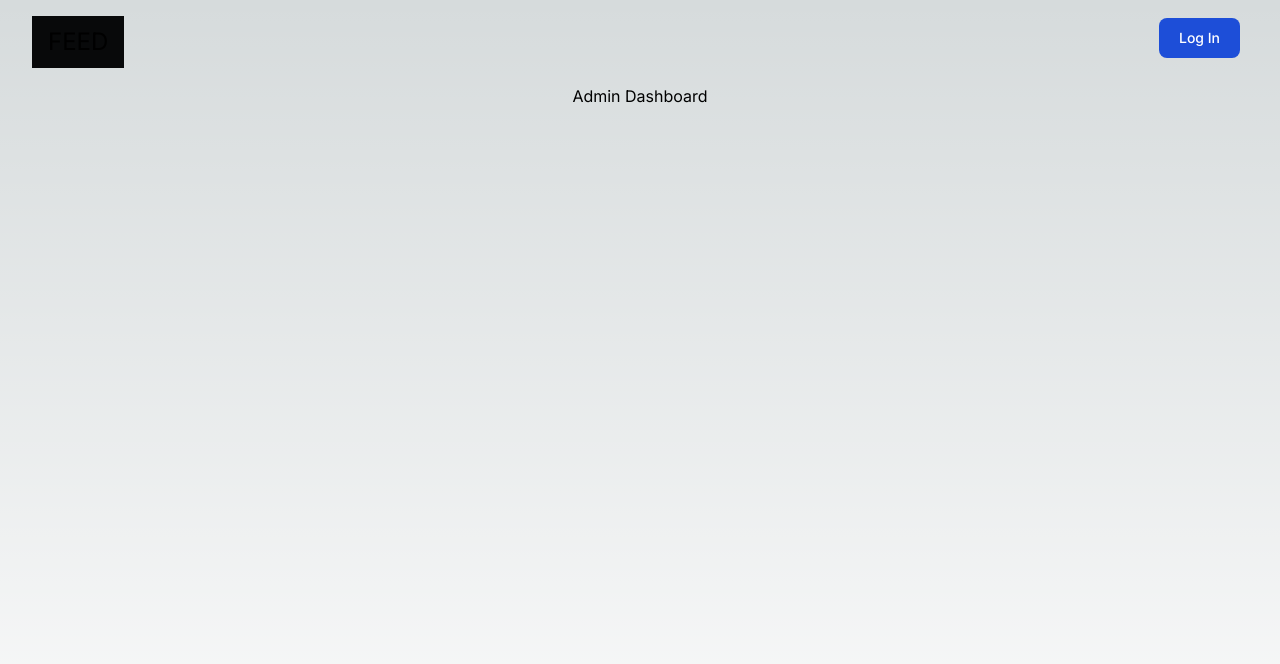
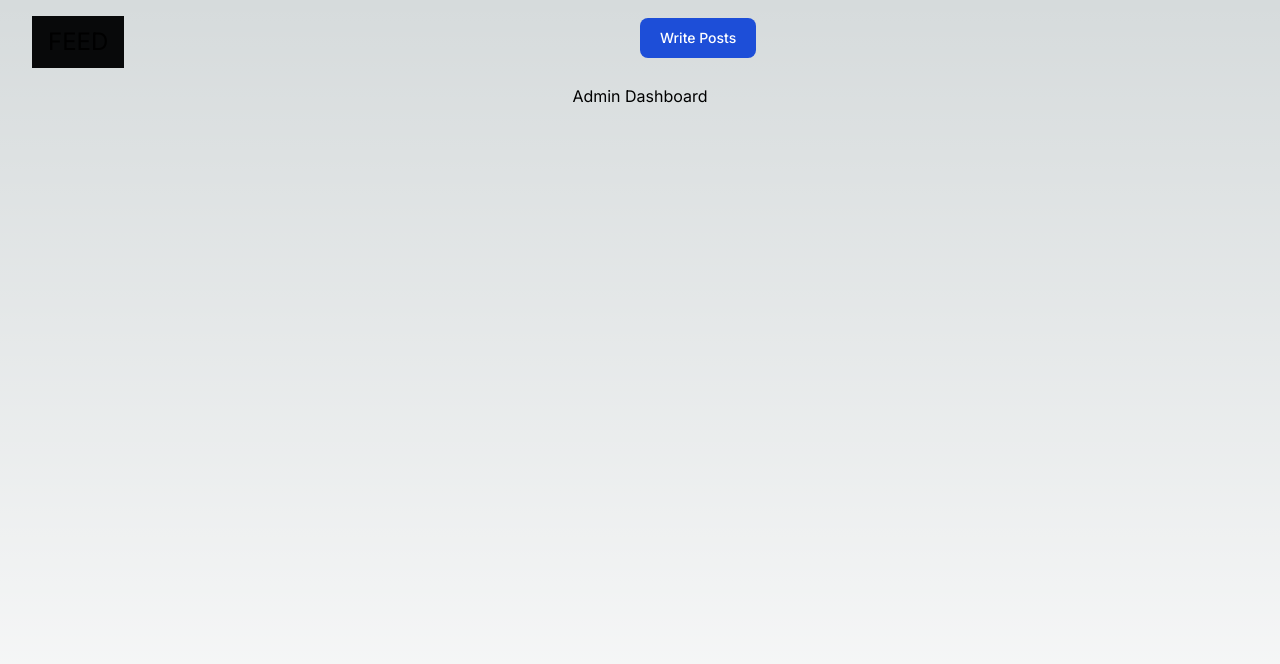
Before and after one commit to dannywo/nextfire-app, a Next.js app: page /admin in a window 1280 px wide. Shown: the top 664 px of the page. Built offline with nearby package versions, Linux system fonts and the light colour scheme.

Commit message:
set to true for user

```diff
--- a/components/NavBar.js
+++ b/components/NavBar.js
@@ -2,8 +2,8 @@ import Link from "next/link";
 
 export default function NavBar() {
     // const { user, username } = {};
-    const user = null,
-        username = null;
+    const user = true,
+        username = true;
 
     return (
         <nav className="navbar flex-none">
```
